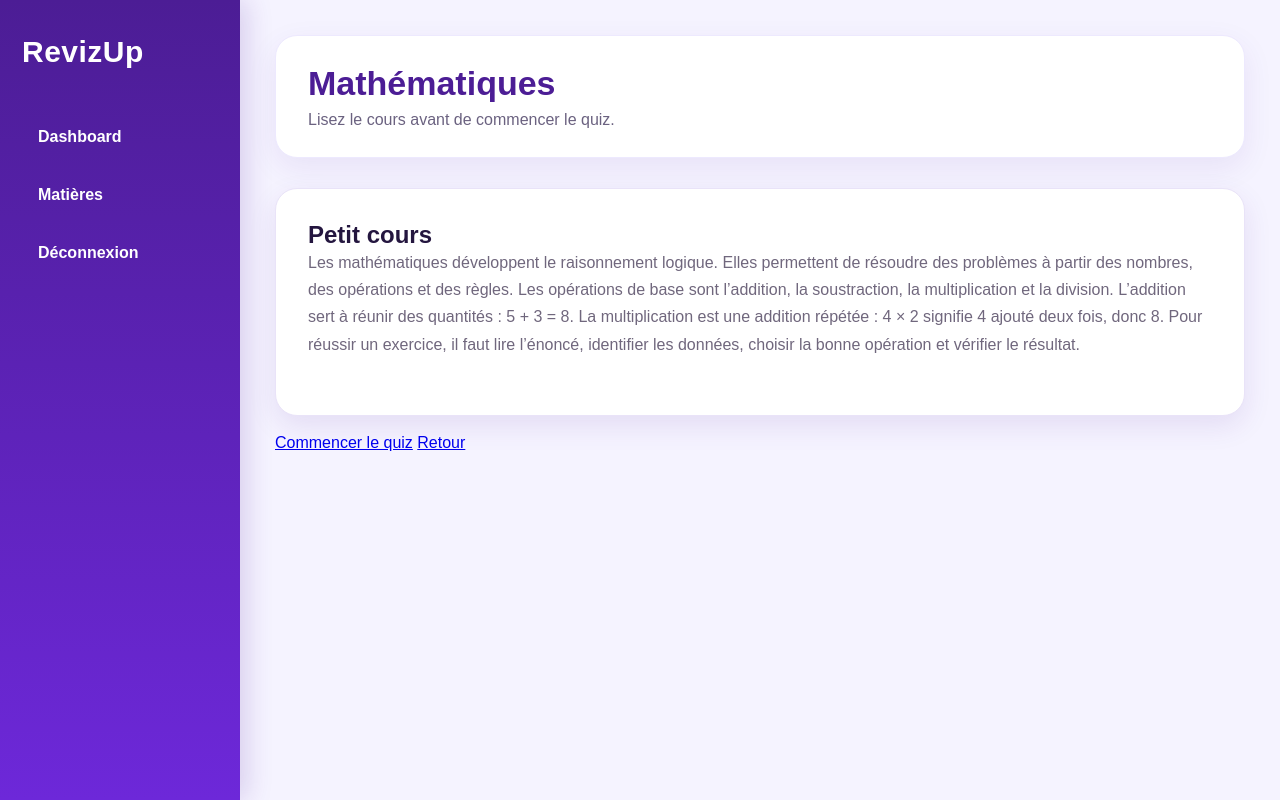
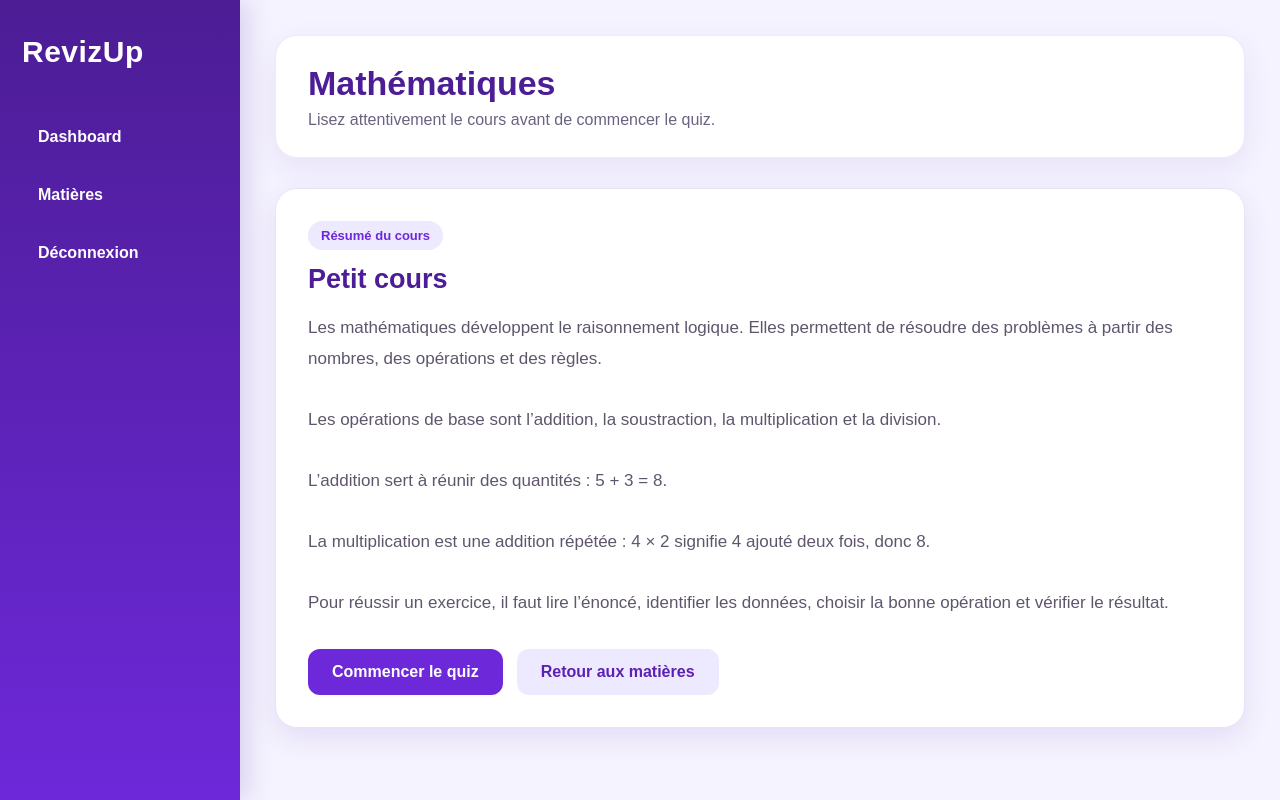
Before and after one commit to Rockya24/Revizu_p, a PHP site: page /cours.php in a window 1280 px wide. Run offline with PHP 8.4, Linux system fonts and the light colour scheme; a user stored in the database is signed in.

Commit message:
j'ai changer  les bouton

```diff
--- a/cours.php
+++ b/cours.php
@@ -1,72 +1,200 @@
 <?php
 session_start();
 
-$matiere = $_GET['matiere'] ?? "math";
+
+if (!isset($_SESSION["utilisateur_id"])) {
+    header("Location: login.php");
+    exit();
+}
+
 
 $cours = [
+
     "math" => [
         "titre" => "Mathématiques",
-        "texte" => "Les mathématiques développent le raisonnement logique. Elles permettent de résoudre des problèmes à partir des nombres, des opérations et des règles. Les opérations de base sont l’addition, la soustraction, la multiplication et la division. L’addition sert à réunir des quantités : 5 + 3 = 8. La multiplication est une addition répétée : 4 × 2 signifie 4 ajouté deux fois, donc 8. Pour réussir un exercice, il faut lire l’énoncé, identifier les données, choisir la bonne opération et vérifier le résultat."
+
+        "texte" => "Les mathématiques développent le raisonnement logique. Elles permettent de résoudre des problèmes à partir des nombres, des opérations et des règles.
+
+Les opérations de base sont l’addition, la soustraction, la multiplication et la division.
+
+L’addition sert à réunir des quantités : 5 + 3 = 8.
+
+La multiplication est une addition répétée : 4 × 2 signifie 4 ajouté deux fois, donc 8.
+
+Pour réussir un exercice, il faut lire l’énoncé, identifier les données, choisir la bonne opération et vérifier le résultat."
     ],
+
     "francais" => [
         "titre" => "Français",
-        "texte" => "Le français permet de bien lire, écrire et communiquer. Une phrase commence par une majuscule et se termine par un point. Elle contient souvent un sujet, un verbe et un complément. Exemple : L’élève révise sa leçon. En grammaire, le sujet indique de qui ou de quoi on parle. Le verbe exprime l’action. En orthographe, il faut respecter les accords, le singulier, le pluriel et la bonne écriture des mots. Par exemple, un cheval devient des chevaux."
+
+        "texte" => "Le français permet de bien lire, écrire et communiquer.
+
+Une phrase commence par une majuscule et se termine par un point. Elle contient souvent un sujet, un verbe et un complément.
+
+Exemple : L’élève révise sa leçon.
+
+En grammaire, le sujet indique de qui ou de quoi on parle. Le verbe exprime l’action.
+
+En orthographe, il faut respecter les accords, le singulier, le pluriel et la bonne écriture des mots.
+
+Par exemple, un cheval devient des chevaux."
     ],
+
     "culture" => [
         "titre" => "Culture générale",
-        "texte" => "La culture générale regroupe les connaissances utiles sur le monde, la société, l’histoire, la géographie et la vie quotidienne. Elle aide à comprendre son environnement. Kinshasa est la capitale de la République Démocratique du Congo. La RDC est située en Afrique centrale et possède de nombreuses richesses naturelles. La culture générale permet aussi de développer l’esprit critique et de mieux participer aux discussions."
+
+        "texte" => "La culture générale regroupe les connaissances utiles sur le monde, la société, l’histoire, la géographie et la vie quotidienne.
+
+Elle aide une personne à comprendre son environnement et à développer son esprit critique.
+
+Kinshasa est la capitale de la République démocratique du Congo.
+
+La RDC est située en Afrique centrale et possède de nombreuses richesses naturelles.
+
+La culture générale permet aussi de mieux participer aux discussions et de comprendre les événements de la société."
     ],
+
     "sciences" => [
         "titre" => "Sciences et vie",
-        "texte" => "Les sciences et vie permettent de comprendre le corps humain, la nature et l’environnement. Le corps humain possède plusieurs organes essentiels. Les poumons permettent la respiration en faisant entrer l’oxygène. Le cœur pompe le sang et l’envoie dans tout le corps. L’eau est indispensable à la vie et bout à 100°C dans des conditions normales. Les sciences aident à mieux comprendre la santé, l’hygiène et les phénomènes naturels."
+
+        "texte" => "Les sciences permettent de comprendre le corps humain, la nature et l’environnement.
+
+Le corps humain possède plusieurs organes essentiels.
+
+Les poumons assurent la respiration en permettant l’entrée de l’oxygène.
+
+Le cœur pompe le sang et l’envoie dans toutes les parties du corps.
+
+L’eau est indispensable à la vie et bout normalement à 100 °C.
+
+Les sciences nous aident à mieux comprendre la santé, l’hygiène et les phénomènes naturels."
     ]
 ];
+
+$matiere = $_GET["matiere"] ?? "math";
+
+
+if (!isset($cours[$matiere])) {
+    $matiere = "math";
+}
 
 $data = $cours[$matiere];
 ?>
 
 <!DOCTYPE html>
 <html lang="fr">
+
 <head>
+
     <meta charset="UTF-8">
-    <title>Cours - RevizUp</title>
+
+    <meta
+        name="viewport"
+        content="width=device-width, initial-scale=1.0"
+    >
+
+    <title>
+        <?php echo htmlspecialchars($data["titre"]); ?> - RevizUp
+    </title>
+
     <link rel="stylesheet" href="dashboard.css">
+
 </head>
+
 <body>
 
-<button class="burger" onclick="ouvrirMenu()">☰</button>
+<button
+    class="burger"
+    onclick="ouvrirMenu()"
+>
+    ☰
+</button>
 
 <aside class="sidebar">
+
     <h2>RevizUp</h2>
-    <a href="dashboard.php">Dashboard</a>
-    <a href="cartes.php">Matières</a>
-    <a href="logout.php">Déconnexion</a>
+
+    <a href="dashboard.php">
+        Dashboard
+    </a>
+
+    <a href="cartes.php">
+        Matières
+    </a>
+
+    <a href="logout.php">
+        Déconnexion
+    </a>
+
 </aside>
 
 <main class="main">
-    <div class="topbar">
-        <h1><?php echo $data["titre"]; ?></h1>
-        <p>Lisez le cours avant de commencer le quiz.</p>
-    </div>
 
-    <div class="box">
-        <h2>Petit cours</h2>
-    <div class="cours-texte">
-        <p><?php echo nl2br($data["texte"]); ?></p>
-    </div>
-    </div>
-    <br>
+    <header class="topbar">
 
-        <a href="quiz.php?matiere=<?php echo $matiere; ?>">Commencer le quiz</a>
-        <a href="cartes.php">Retour</a>
-    </div>
+        <h1>
+            <?php echo htmlspecialchars($data["titre"]); ?>
+        </h1>
+
+        <p>
+            Lisez attentivement le cours avant de commencer le quiz.
+        </p>
+
+    </header>
+
+    <section class="course-card">
+
+        <span class="course-label">
+            Résumé du cours
+        </span>
+
+        <h2>
+            Petit cours
+        </h2>
+
+        <div class="course-text">
+
+            <?php
+            echo nl2br(
+                htmlspecialchars($data["texte"])
+            );
+            ?>
+
+        </div>
+
+        <div class="course-actions">
+
+            <a
+                href="quiz.php?matiere=<?php
+                    echo urlencode($matiere);
+                ?>"
+                class="course-start"
+            >
+                Commencer le quiz
+            </a>
+
+            <a
+                href="cartes.php"
+                class="course-back"
+            >
+                Retour aux matières
+            </a>
+
+        </div>
+
+    </section>
+
 </main>
 
 <script>
-function ouvrirMenu(){
-    document.querySelector(".sidebar").classList.toggle("active");
+function ouvrirMenu() {
+    document
+        .querySelector(".sidebar")
+        .classList
+        .toggle("active");
 }
 </script>
 
 </body>
+
 </html>
--- a/dashboard.css
+++ b/dashboard.css
@@ -86,7 +86,6 @@ body{
     margin-top: 30px;
 }
 
-/*la dashboard de rockya*/
 
 .resume-grid{
     display:grid;
@@ -382,7 +381,70 @@ body{
     font-size:24px;
     cursor:pointer;
 }
+/* =========================
+   PAGE DU COURS
+========================= */
 
+.course-card{
+    width:100%;
+    padding:32px;
+    background:white;
+    border:1px solid #e9e3f8;
+    border-radius:22px;
+    box-shadow:0 10px 28px rgba(76,29,149,0.10);
+}
+
+.course-label{
+    display:inline-block;
+    margin-bottom:14px;
+    padding:7px 13px;
+    background:#ede9fe;
+    color:#6d28d9;
+    border-radius:20px;
+    font-size:13px;
+    font-weight:bold;
+}
+
+.course-card h2{
+    margin-bottom:18px;
+    color:#4c1d95;
+    font-size:27px;
+}
+
+.course-text{
+    max-width:100%;
+    color:#5f566c;
+    font-size:17px;
+    line-height:1.8;
+    overflow-wrap:anywhere;
+}
+
+.course-actions{
+    display:flex;
+    align-items:center;
+    gap:14px;
+    margin-top:30px;
+    flex-wrap:wrap;
+}
+
+.course-start,
+.course-back{
+    display:inline-block;
+    padding:14px 24px;
+    border-radius:12px;
+    text-decoration:none;
+    font-weight:bold;
+}
+
+.course-start{
+    background:#6d28d9;
+    color:white;
+}
+
+.course-back{
+    background:#ede9fe;
+    color:#5b21b6;
+}
 
 @media(max-width:950px){
 
@@ -450,13 +512,32 @@ body{
         width:100%;
         text-align:center;
     }
-    .course-actions{
+
+
+.course-start,
+.course-return{
+    width:100%;
+    text-align:center;
+}
+.course-card{
+    padding:24px 20px;
+}
+
+.course-card h2{
+    font-size:23px;
+}
+
+.course-text{
+    font-size:16px;
+}
+
+.course-actions{
     flex-direction:column;
     align-items:stretch;
 }
 
 .course-start,
-.course-return{
+.course-back{
     width:100%;
     text-align:center;
 }
```
